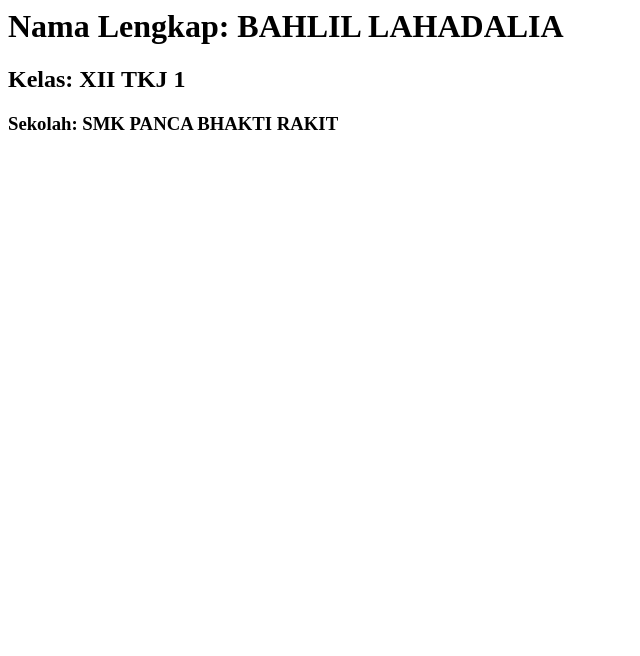
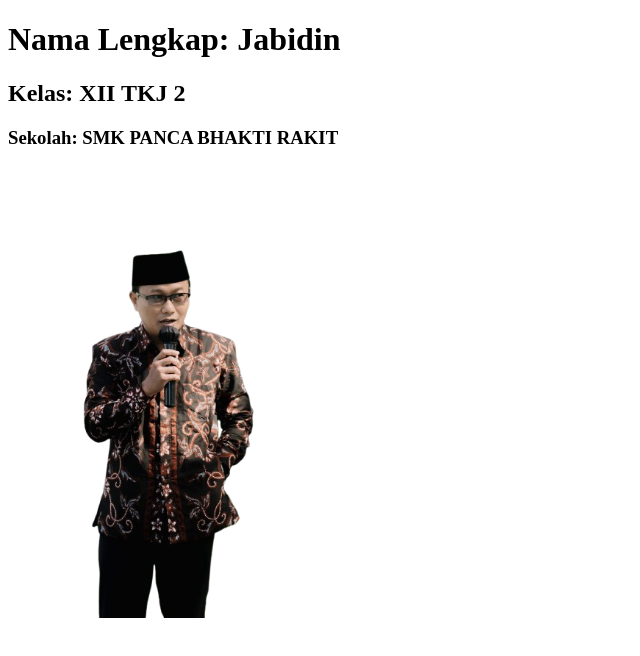
Before and after one commit to pabharatkj/kk2-cloud, a plain HTML site: page index.html in a window 1280 px wide. Shown: the whole page, without its empty margins (0-640 px from the left). Drawn offline with Linux system fonts and the light colour scheme.

Commit message:
Update index.html

```diff
--- a/index.html
+++ b/index.html
@@ -1,4 +1,3 @@
-<html>
 <!DOCTYPE html>
 <html lang="id">
 <head>
@@ -6,8 +5,9 @@
 <title>Profil Siswa</title>
 </head>
 <body>
-<h1>Nama Lengkap: BAHLIL LAHADALIA</h1>
-<h2>Kelas: XII TKJ 1</h2>
+<h1>Nama Lengkap: Jabidin</h1>
+<h2>Kelas: XII TKJ 2</h2>
 <h3>Sekolah: SMK PANCA BHAKTI RAKIT</h3>
+<img src="assets/fotoku.png" alt="foto saya" width="300">
 </body>
 </html>
```
